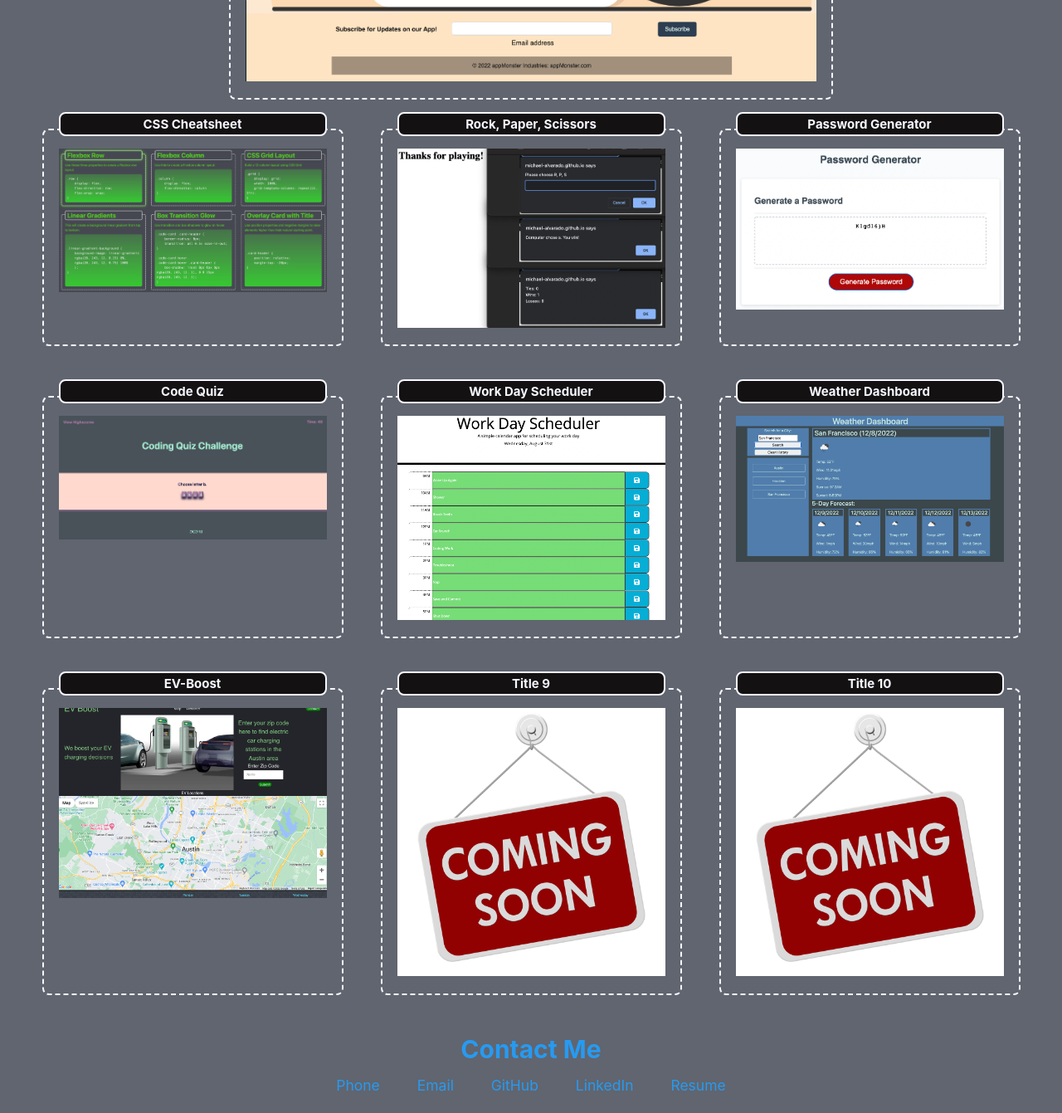
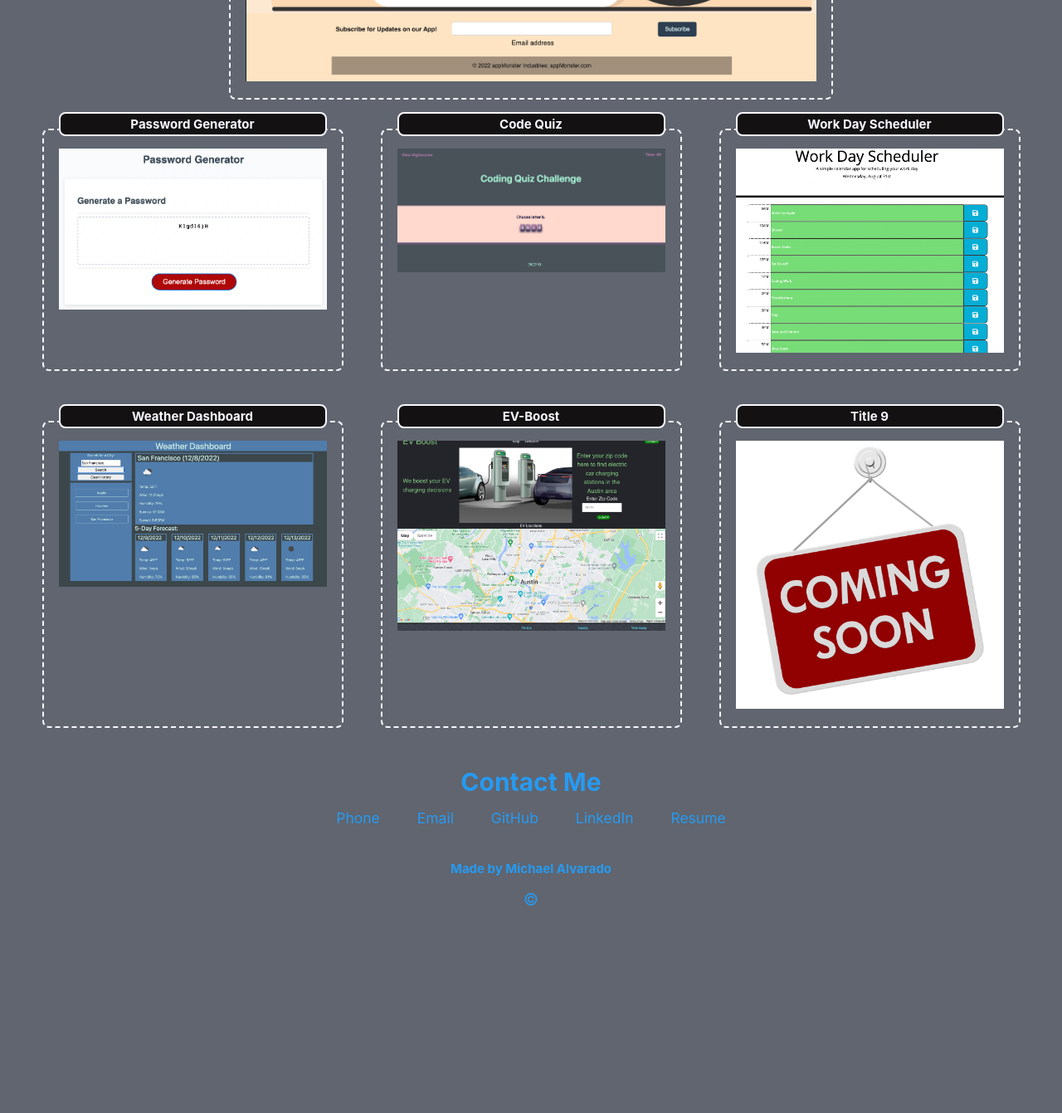
Before and after one commit to Michael-Alvarado/Professional-Portfolio, a plain HTML site: page index.html in a window 1280 px wide. Shown: the part 1480-2821 px from the top of the page at 83% size. After the commit the page ends 2619 px from the top, so only its background shows below. Drawn offline with Linux system fonts and the light colour scheme; a script that the page names is missing.

Commit message:
updating projects

```diff
--- a/index.html
+++ b/index.html
@@ -63,32 +63,6 @@
                     </div>
 
                     <div class="row justify-center">
-
-                        <div class="frame-column">
-                            <figure class="frame">
-                                <h4 class="frame-header">CSS Cheatsheet</h4>
-                                <div>
-                                    <a href="https://michael-alvarado.github.io/CSS-Snippet-Cheatsheet/">
-                                        <img class="frame-body"
-                                        src="./Assets/Images/CSS Cheatsheet.png"
-                                        alt="Screenshot of CSS Cheatsheet" />
-                                    </a>
-                                </div>
-                            </figure>
-                        </div>
-
-                        <div class="frame-column">
-                            <figure class="frame">
-                                <h4 class="frame-header">Rock, Paper, Scissors</h4>
-                                <div>
-                                    <a href="https://michael-alvarado.github.io/Rock-Paper-Scissors/">
-                                        <img class="frame-body"
-                                        src="./Assets/Images/Rock Paper Scissors.png"
-                                        alt="Screenshot of Rock Paper Scissors page" />
-                                    </a>
-                                </div>
-                            </figure>
-                        </div>
 
                         <div class="frame-column">
                             <figure class="frame">
@@ -168,18 +142,6 @@
                             </figure>
                         </div>
 
-                        <div class="frame-column">
-                            <figure class="frame">
-                                <h4 class="frame-header">Title 10</h4>
-                                <div>
-                                    <a>
-                                        <img class="frame-body"
-                                        src="./Assets/Images/Coming-Soon-image.jpeg"
-                                        alt="Image of project Title 10" />
-                                    </a>
-                                </div>
-                            </figure>
-                        </div>
 
                     </div>
 
```
